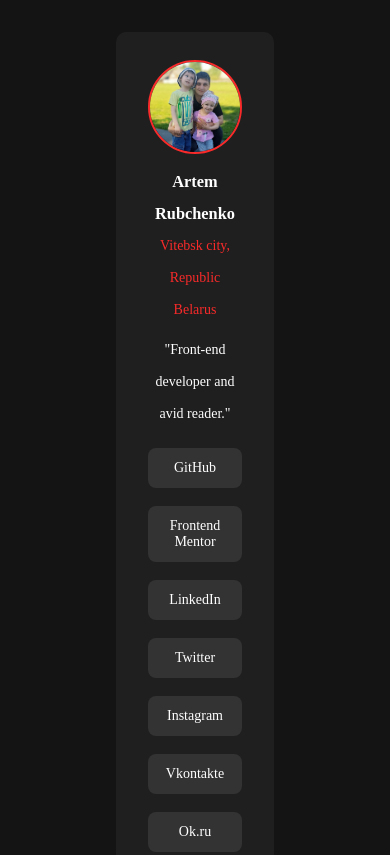
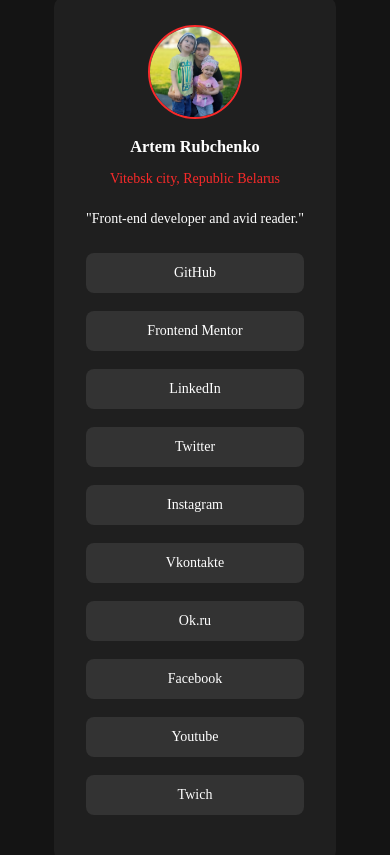
Before and after one commit to RubchenkoArtem/social-links-profile-main-frontendmentor, a plain HTML site: page index.html in a window 390 px wide. Shown: the top 855 px of the page. Drawn offline with Linux system fonts and the light colour scheme.

Commit message:
Update style.css

```diff
--- a/assets/css/style.css
+++ b/assets/css/style.css
@@ -37,7 +37,7 @@ body {
     display: flex;
     justify-content: center;
     align-items: center;
-    margin: 130px;
+    margin-inline: auto;
     color: var(--Neutral-White);
   }
 
@@ -149,8 +149,31 @@ body {
   /* The Mobile designs style */
   /* Стиль мобильного дизайна */
 
+
+  @media (max-width: 1300px) {
+    main {
+      max-width: 375px;
+      height: 857px;
+    }
+  }
+
+  @media (max-width: 1200px) {
+    main {
+      max-width: 375px;
+      height: 857px;
+    }
+  }
+
+  @media (max-width: 600px) {
+    main {
+      max-width: 375px;
+      height: 857px;
+    }
+  }
+
   @media (max-width: 425px) {
     main {
       max-width: 375px;
+      height: 857px;
     }
   }
```
